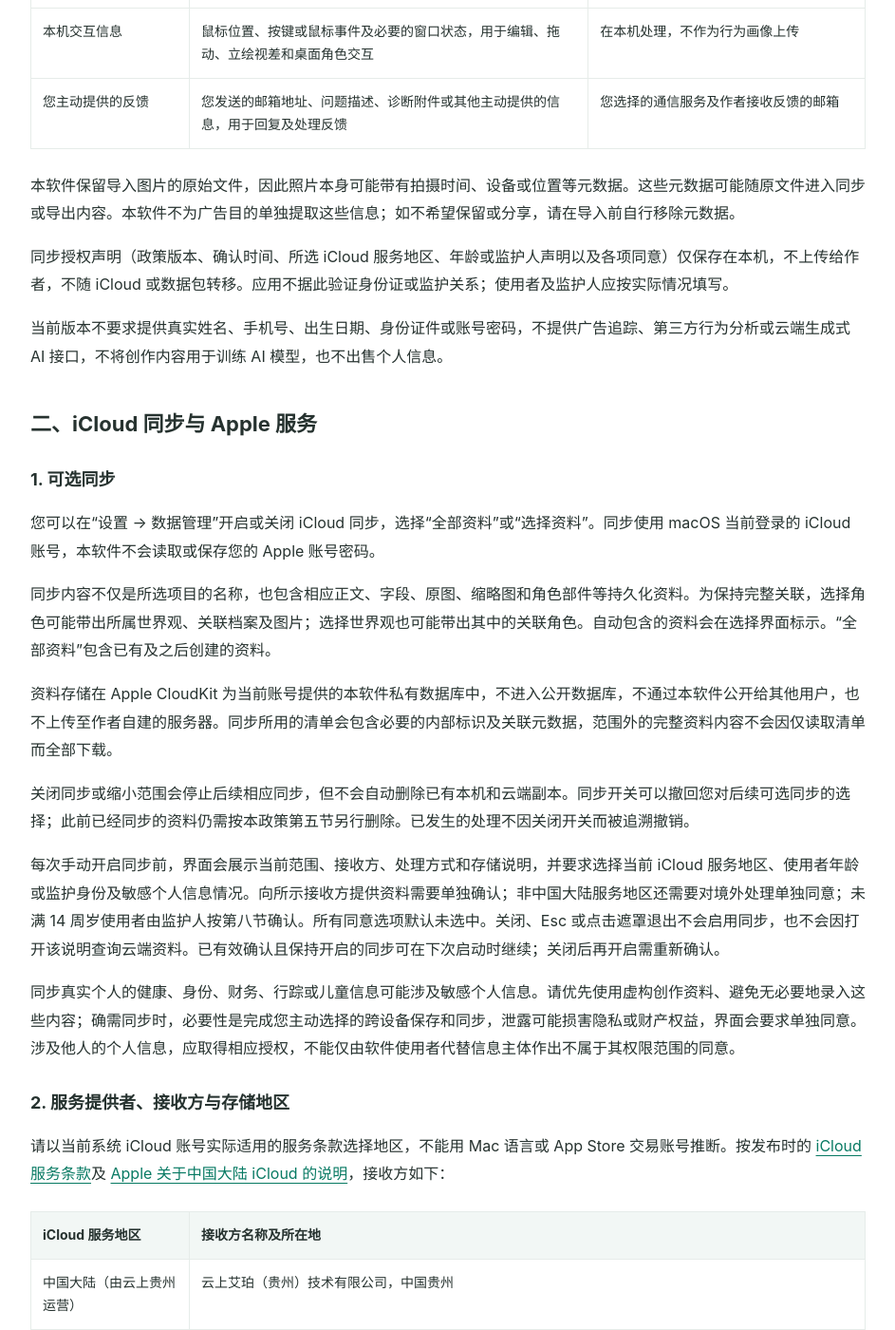
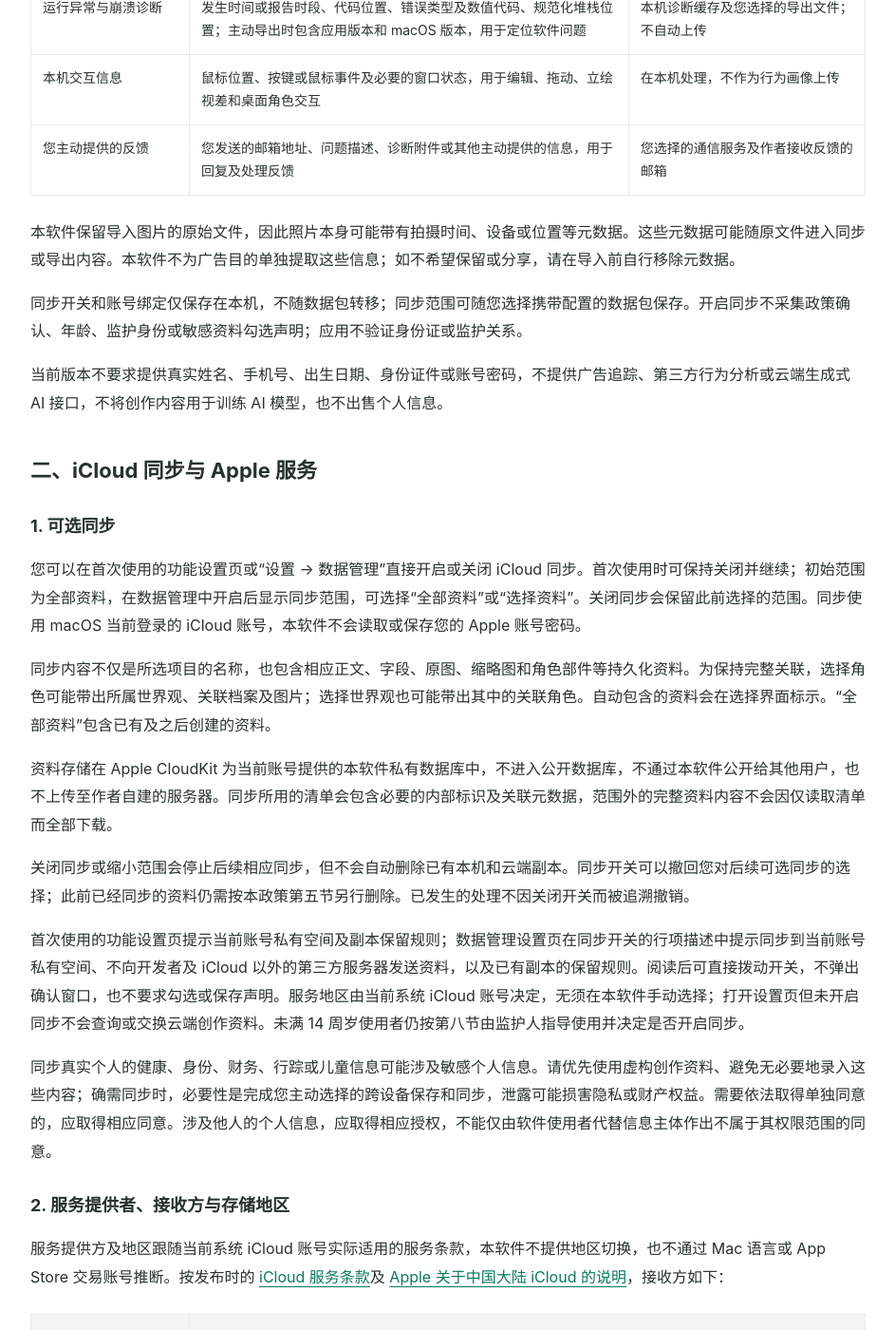
Before and after one commit to FaureWu/legal, a Jekyll site: the page built from ruaoc/privacy-policy.md, in a window 1280 px wide and 1400 px high, scrolled down 1320 px. Shown: the whole window at 95% size, without its empty margins (168-1111 px from the left). Built offline with Jekyll 4.4.1, drawn with Linux system fonts in a browser that asks for light colours; some of the changed text lies outside the part shown.

Commit message:
Publish Rua OC 1.0 policies for current data, interactions and 14-day trial

```diff
--- a/ruaoc/privacy-policy.md
+++ b/ruaoc/privacy-policy.md
@@ -24,18 +24,18 @@ permalink: /ruaoc/privacy-policy/
 
 | 类别 | 内容与用途 | 保存或处理位置 |
 | --- | --- | --- |
-| 创作资料 | 世界观及标签、角色资料及关联、档案与模板、属性、正文、关系图、时间线等，用于创建、编辑、检索、展示和关联资料 | 本机资料库；开启同步时，所选范围及关联资料也进入您自己的 iCloud 私有数据库 |
-| 图片与形象素材 | 导入图片的原文件、缩略图、名称、分类、备注、尺寸等，以及角色部件原图、裁切结果和变换设置，用于图库、形象编辑、展示和导出 | 本机；开启同步时按实际范围同步 |
+| 创作资料 | 世界观及标签、角色资料及关联、档案与模板、属性与设定（如生日、性格和偏好颜色）、正文、关系图、时间线、角色语录文本及触发场景、概率和间隔设置等，用于创建、编辑、检索、展示和关联资料 | 本机资料库；开启同步时，所选范围及关联资料也进入您自己的 iCloud 私有数据库 |
+| 图片与形象素材 | 导入图片的原文件、缩略图、名称、分类、备注、尺寸等，以及角色部件原图、裁切结果、部件版本、颜色与形变设置、已保存套装及缩略图、当前套装选择、眼镜和头饰显示状态，用于图库、形象编辑、展示和导出 | 本机；开启同步时按实际范围同步 |
 | 应用配置 | 外观、启动页面、最近页面、桌面角色选项、同步范围及其他应用状态，用于记住您的设置和恢复工作区 | 本机；选择携带配置的数据包可包含部分配置 |
-| 试用与购买记录 | Apple StoreKit 提供的商品标识、交易标识、原始购买时间及撤销状态，用于验证买断权限、计算 7 天试用期限和恢复购买 | Apple 商店服务及其本机交易记录；不上传至作者自建服务器，不放入创作资料的 iCloud 同步或导出数据包 |
-| 同步所需信息 | CloudKit 返回的账号标识、本软件生成的随机客户端标识、资料内部标识、内容校验值、同步确认状态及事务信息，用于区分账号和客户端、合并变化及处理重试 | 本机同步状态，以及必要的 iCloud 私有记录；不用于广告或跨应用追踪 |
+| 试用与购买记录 | Apple StoreKit 提供的商品标识、交易标识、原始购买时间及撤销状态，用于验证买断权限、计算 14 天试用期限和恢复购买 | Apple 商店服务及其本机交易记录；不上传至作者自建服务器，不放入创作资料的 iCloud 同步或导出数据包 |
+| 同步所需信息 | CloudKit 返回的账号标识、本软件生成的随机客户端标识、资料内部标识、内容校验值、同步启停状态及事务信息，用于区分账号和客户端、合并变化及处理重试 | 本机同步状态，以及必要的 iCloud 私有记录；不用于广告或跨应用追踪 |
 | 运行异常与崩溃诊断 | 发生时间或报告时段、代码位置、错误类型及数值代码、规范化堆栈位置；主动导出时包含应用版本和 macOS 版本，用于定位软件问题 | 本机诊断缓存及您选择的导出文件；不自动上传 |
 | 本机交互信息 | 鼠标位置、按键或鼠标事件及必要的窗口状态，用于编辑、拖动、立绘视差和桌面角色交互 | 在本机处理，不作为行为画像上传 |
 | 您主动提供的反馈 | 您发送的邮箱地址、问题描述、诊断附件或其他主动提供的信息，用于回复及处理反馈 | 您选择的通信服务及作者接收反馈的邮箱 |
 
 本软件保留导入图片的原始文件，因此照片本身可能带有拍摄时间、设备或位置等元数据。这些元数据可能随原文件进入同步或导出内容。本软件不为广告目的单独提取这些信息；如不希望保留或分享，请在导入前自行移除元数据。
 
-同步授权声明（政策版本、确认时间、所选 iCloud 服务地区、年龄或监护人声明以及各项同意）仅保存在本机，不上传给作者，不随 iCloud 或数据包转移。应用不据此验证身份证或监护关系；使用者及监护人应按实际情况填写。
+同步开关和账号绑定仅保存在本机，不随数据包转移；同步范围可随您选择携带配置的数据包保存。开启同步不采集政策确认、年龄、监护身份或敏感资料勾选声明；应用不验证身份证或监护关系。
 
 当前版本不要求提供真实姓名、手机号、出生日期、身份证件或账号密码，不提供广告追踪、第三方行为分析或云端生成式 AI 接口，不将创作内容用于训练 AI 模型，也不出售个人信息。
 
@@ -43,7 +43,7 @@ permalink: /ruaoc/privacy-policy/
 
 ### 1. 可选同步
 
-您可以在“设置 → 数据管理”开启或关闭 iCloud 同步，选择“全部资料”或“选择资料”。同步使用 macOS 当前登录的 iCloud 账号，本软件不会读取或保存您的 Apple 账号密码。
+您可以在首次使用的功能设置页或“设置 → 数据管理”直接开启或关闭 iCloud 同步。首次使用时可保持关闭并继续；初始范围为全部资料，在数据管理中开启后显示同步范围，可选择“全部资料”或“选择资料”。关闭同步会保留此前选择的范围。同步使用 macOS 当前登录的 iCloud 账号，本软件不会读取或保存您的 Apple 账号密码。
 
 同步内容不仅是所选项目的名称，也包含相应正文、字段、原图、缩略图和角色部件等持久化资料。为保持完整关联，选择角色可能带出所属世界观、关联档案及图片；选择世界观也可能带出其中的关联角色。自动包含的资料会在选择界面标示。“全部资料”包含已有及之后创建的资料。
 
@@ -51,13 +51,13 @@ permalink: /ruaoc/privacy-policy/
 
 关闭同步或缩小范围会停止后续相应同步，但不会自动删除已有本机和云端副本。同步开关可以撤回您对后续可选同步的选择；此前已经同步的资料仍需按本政策第五节另行删除。已发生的处理不因关闭开关而被追溯撤销。
 
-每次手动开启同步前，界面会展示当前范围、接收方、处理方式和存储说明，并要求选择当前 iCloud 服务地区、使用者年龄或监护身份及敏感个人信息情况。向所示接收方提供资料需要单独确认；非中国大陆服务地区还需要对境外处理单独同意；未满 14 周岁使用者由监护人按第八节确认。所有同意选项默认未选中。关闭、Esc 或点击遮罩退出不会启用同步，也不会因打开该说明查询云端资料。已有效确认且保持开启的同步可在下次启动时继续；关闭后再开启需重新确认。
+首次使用的功能设置页提示当前账号私有空间及副本保留规则；数据管理设置页在同步开关的行项描述中提示同步到当前账号私有空间、不向开发者及 iCloud 以外的第三方服务器发送资料，以及已有副本的保留规则。阅读后可直接拨动开关，不弹出确认窗口，也不要求勾选或保存声明。服务地区由当前系统 iCloud 账号决定，无须在本软件手动选择；打开设置页但未开启同步不会查询或交换云端创作资料。未满 14 周岁使用者仍按第八节由监护人指导使用并决定是否开启同步。
 
-同步真实个人的健康、身份、财务、行踪或儿童信息可能涉及敏感个人信息。请优先使用虚构创作资料、避免无必要地录入这些内容；确需同步时，必要性是完成您主动选择的跨设备保存和同步，泄露可能损害隐私或财产权益，界面会要求单独同意。涉及他人的个人信息，应取得相应授权，不能仅由软件使用者代替信息主体作出不属于其权限范围的同意。
+同步真实个人的健康、身份、财务、行踪或儿童信息可能涉及敏感个人信息。请优先使用虚构创作资料、避免无必要地录入这些内容；确需同步时，必要性是完成您主动选择的跨设备保存和同步，泄露可能损害隐私或财产权益。需要依法取得单独同意的，应取得相应同意。涉及他人的个人信息，应取得相应授权，不能仅由软件使用者代替信息主体作出不属于其权限范围的同意。
 
 ### 2. 服务提供者、接收方与存储地区
 
-请以当前系统 iCloud 账号实际适用的服务条款选择地区，不能用 Mac 语言或 App Store 交易账号推断。按发布时的 [iCloud 服务条款](https://www.apple.com/legal/internet-services/icloud/)及 [Apple 关于中国大陆 iCloud 的说明](https://support.apple.com/zh-cn/111754)，接收方如下：
+服务提供方及地区跟随当前系统 iCloud 账号实际适用的服务条款，本软件不提供地区切换，也不通过 Mac 语言或 App Store 交易账号推断。按发布时的 [iCloud 服务条款](https://www.apple.com/legal/internet-services/icloud/)及 [Apple 关于中国大陆 iCloud 的说明](https://support.apple.com/zh-cn/111754)，接收方如下：
 
 | iCloud 服务地区 | 接收方名称及所在地 |
 | --- | --- |
@@ -74,11 +74,11 @@ permalink: /ruaoc/privacy-policy/
 
 以上接收方为您提供 iCloud 服务，通过 CloudKit 接收、传输、存储及同步本节所列创作内容、图片原文件、必要关联资料和同步标识，目的为实现您选择的跨设备同步及恢复。服务商还按其规则处理连接、账号和服务安全所需的信息。作者不通过应用取得这些私有资料的访问后台。
 
-中国大陆由云上贵州运营的 iCloud 内容储存在中国境内；Apple 自身的有限服务信息可能在境外处理，详见 [Apple 的说明](https://support.apple.com/zh-cn/121767)。非大陆服务地区的资料可能储存在中国大陆以外；接收方所在地不等于所有服务器所在地，具体节点由服务商安排，本软件不能识别或保证每个实际节点。境外法律、监督及权利救济方式可能与中国大陆不同。境外处理的单独确认不替代依法应履行的其他义务。
+中国大陆由云上贵州运营的 iCloud 内容储存在中国境内；Apple 自身的有限服务信息可能在境外处理，详见 [Apple 的说明](https://support.apple.com/zh-cn/121767)。非大陆服务地区的资料可能储存在中国大陆以外；接收方所在地不等于所有服务器所在地，具体节点由服务商安排，本软件不能识别或保证每个实际节点。境外法律、监督及权利救济方式可能与中国大陆不同。开启同步不替代境外处理依法应履行的其他义务。
 
 云上贵州客服电话为 400-602-5026，联系及权利申请入口见 [云上贵州隐私政策](https://www.icloud.com.cn/gcbd-privacy-policy/)及 [iCloud（中国大陆）](https://www.icloud.com.cn/)；Apple 各接收方的联系入口为 [Apple 隐私联系](https://www.apple.com/legal/privacy/contact/)，可通过 [数据与隐私](https://privacy.apple.com/)申请访问、更正、复制或删除账号相关资料，也可先联系作者获取操作协助。服务方的受理、身份核实及处理范围按其政策执行。软件内及系统中的停止同步、导出与删除方法见第五节。
 
-更换账号、服务地区或使用者年龄/监护情况后，请关闭并重新开启同步，按当前情况确认。检测到账号变化时，应用会暂停同步；不根据系统语言静默替您改选服务商。
+同步开启期间检测到账号变化时，应用会暂停同步；重启后也会在云端资料读写前检查已有账号绑定。您主动重新开启开关时，应用将使用当前系统 iCloud 账号。应用不读取账号国家或地区，不根据系统语言替您选择服务商。
 
 ### 3. 服务状态与通知
 
@@ -112,9 +112,13 @@ iCloud 的实际储存位置、可用性及服务规则取决于账号地区和
 
 您选择文件进行导入时，本软件读取所选图片或数据包；导出时，将所选范围和必要关联内容写入您选定的位置。软件会根据 macOS 的权限和您发起的操作访问文件，不因使用某项功能而要求提供通讯录、精确定位、摄像头或麦克风资料。
 
-数据包可携带您选择的部分应用配置，并在导入成功后恢复；不会携带本软件诊断缓存或系统开机自启动授权。数据包和导出的原图片文件没有提供应用层密码加密。请注意文件保存位置和接收人，必要时使用您选择的加密工具。
+数据包可携带您选择的部分应用配置，包括主题、启动页、桌面角色选项（含键盘跟随开关）、文档锁定状态和同步范围，并在导入成功后恢复；iCloud 同步仅同步创作资料，不跨设备同步这些本机配置。数据包不会携带同步启停、账号绑定、输入监控或系统开机自启动授权、购买权限、本机诊断缓存及首次使用进度。数据包和导出的原图片文件没有提供应用层密码加密。请注意文件保存位置和接收人，必要时使用您选择的加密工具。
 
 桌面角色和立绘会在本机使用鼠标位置或鼠标事件实现交互，不记录或上传其他应用的文档内容。开机自启动使用 macOS 登录项机制，您可在软件或系统设置中关闭。
+
+桌面角色的“跟随键盘输入”功能使用硬件按键位置触发动作，并在键帽上短暂显示对应标识，不读取输入法组成的正文，不保存或上传按键记录。键帽文字约一秒后消失，停止输入 5 秒后收起键盘。“跟随键盘输入”默认开启，“仅在应用内跟随”默认关闭。响应其他应用中的按键仍需要您主动授予 macOS“输入监控”权限；未授权时仅响应本应用内的按键。开启“仅在应用内跟随”后，即使已授权，也只响应本应用内的按键。系统启用安全输入时暂停响应。您可在设置页的桌面角色中关闭该功能，或在 macOS 系统设置中撤销输入监控授权；角色隐藏后停止监听。
+
+角色语录由您自行填写，按所设场景、概率和间隔在本机选择并显示；不读取其他应用的聊天内容，不调用云端 AI 生成回复。语录文本与规则作为角色资料保存，可随该角色同步和导出；当前显示的气泡、动作进度、鼠标轨迹和按键事件不作为创作资料保存或同步。桌面角色可在其他窗口之上显示您填写的语录，请留意屏幕共享或旁人可见的内容，必要时关闭语录或隐藏角色。
 
 如果您选择把导出文件存入其他云盘、通过邮件发送或交由其他软件打开，相应服务会按照其规则处理文件。这属于您选择的后续操作，本软件不会自动替您向作者发送导出文件。
 
@@ -138,11 +142,11 @@ iCloud 的实际储存位置、可用性及服务规则取决于账号地区和
 
 即使试用到期或没有有效购买权限，也可从欢迎页、到期提示的“资料与隐私”或设置入口免费导出全部/所选资料的数据包，以及可用文本编辑器查阅和复制的 JSON 副本。JSON 中图片原文件等二进制内容以 Base64 完整保留；JSON 用于查阅，不用于应用内导入。如需查阅、更正、复制或删除个人信息的操作协助，可联系作者；作者不以购买作为受理个人信息权利请求的前提，也不要求您发送完整资料库。
 
-### 2. 删除本机资料
+### 2. 删除资料与管理副本
 
 创作资料在本机保留供您持续使用，直至您主动删除或清理相应资料库。部分删除提供撤销机会；如仍处于待确认或可撤销阶段，请完成相应操作。处于已启用的同步范围内的资料删除可能传播到 iCloud 和其他设备。
 
-在“设置 → 数据管理”或到期后的“资料与隐私”中，可执行“删除本机资料”。经再次确认后，应用先关闭并结束同步，再删除全部本机创作记录及本机同步恢复副本、清除对应的内存图片缓存和同步授权记录；此操作不可撤销，购买记录不受影响。它是应用层资料清理，不是对磁盘或系统备份进行取证意义上的安全擦除。若恢复副本清理失败，界面会提示重试并保持同步关闭。该操作不会向 iCloud 发出整库删除，也不会删除其他设备、导出文件或系统备份；重新开启同步可能重新下载保留的云端资料。
+应用不提供一键删除全部本机资料的入口。创作功能可用时，可在相应页面删除具体资料；到期后的“资料与隐私”提供免费导出、停止同步和诊断缓存清理。若需要清理本机资料库的操作协助，可联系作者，无需提供完整资料库。
 
 仅卸载应用不保证删除本机资料、导出文件、系统备份或云端副本。导出文件和您自行建立的备份需要单独删除；macOS 或其他备份服务所保留的副本受其管理规则约束。
 
@@ -188,11 +192,11 @@ iCloud 的实际储存位置、可用性及服务规则取决于账号地区和
 
 **范围与必要性。** 应用不主动要求儿童提供真实姓名、身份证、出生日期、学校、联系方式或位置。本机创作按第一节处理；只有监护人决定开启同步时，选定的创作内容、图片及其中可能包含的儿童个人信息和必要同步标识才通过第二节所示接收方同步，以实现跨设备保存与恢复。请避免记录无必要的真实儿童资料。儿童个人信息属于敏感个人信息，泄露可能损害儿童隐私和安全。
 
-**监护人确认。** 监护人须在开启说明中选择“使用者未满 14 周岁”，阅读本节，声明监护身份并确认同步，另行确认向接收方提供资料和敏感个人信息处理；非大陆 iCloud 还需单独同意境外处理。未完成确认不启用同步；拒绝不影响本机创作。该确认是本机声明，不是身份或监护关系认证，不要求上传证件。使用 iCloud 仍须符合其适用年龄、家庭账号及监护要求，不能通过本软件规避这些条件。
+**监护人指导与同意。** 未满 14 周岁使用者应由监护人阅读本节和同步开关说明，决定是否开启同步。涉及儿童个人信息时，应依法取得监护人同意；需要单独同意的，应取得相应同意。界面不采集年龄、监护身份或敏感资料声明，开启同步不证明真实年龄、监护关系或已取得处理他人信息所需的授权。不启用同步不影响本机创作，不要求上传证件。使用 iCloud 仍须符合其适用年龄、家庭账号及监护要求，不能通过本软件规避这些条件。
 
 **保存与安全。** 保存期限、位置和删除方法分别按第二、四、五节执行。儿童资料不用于广告、行为画像、公开展示或 AI 训练，不因使用本软件出售或提供给营销方。作者只处理监护人主动发送且处理问题必要的反馈，不通过软件访问私有创作库；发现未经授权或不必要的儿童信息后及时删除。确需人工接触反馈时，只允许处理问题所必需的人员按最小范围使用。
 
-**撤回与权利。** 监护人可随时关闭同步，免费导出和删除本机资料，并按第五节清理云端和其他设备。可通过 [faurewu@icloud.com](mailto:faurewu@icloud.com)要求查阅、更正、复制、删除作者收到的儿童反馈，撤回同意或提出投诉；作者按第五节期限答复，仅核实监护身份和请求所必需的信息，不索取无关证件。确需变化处理目的、方式、信息种类或接收方并依法需要重新同意的，将重新告知监护人并取得相应同意。
+**撤回与权利。** 监护人可随时关闭同步，免费导出本机资料，并按第五节管理本机、云端和其他设备的资料。可通过 [faurewu@icloud.com](mailto:faurewu@icloud.com)要求查阅、更正、复制、删除作者收到的儿童反馈，撤回同意或提出投诉；作者按第五节期限答复，仅核实监护身份和请求所必需的信息，不索取无关证件。确需变化处理目的、方式、信息种类或接收方并依法需要重新同意的，将重新告知监护人并取得相应同意。
 
 ## 九、政策更新与联系
 
--- a/ruaoc/user-agreement.md
+++ b/ruaoc/user-agreement.md
@@ -20,9 +20,9 @@ permalink: /ruaoc/user-agreement/
 
 ## 一、软件功能与使用范围
 
-本软件是个人创作资料管理工具，提供世界观、档案与模板、属性与正文编辑、关系图、时间线、图库分类与图片管理、角色资料及形象部件自定义、立绘展示、桌面角色、资料关联、数据包导入导出和可选 iCloud 同步等功能。具体功能以所安装版本为准。
+本软件是个人创作资料管理工具，提供世界观、档案与模板、属性与正文编辑、关系图、时间线、图库分类与图片管理、角色资料与设定、形象部件与套装自定义、配饰显示、立绘展示、桌面角色与自定义语录、资料关联、数据包导入导出和可选 iCloud 同步等功能。具体功能以所安装版本为准。
 
-核心创作资料保存在本机，无须注册本软件账号即可使用。iCloud 同步使用 macOS 当前登录的 iCloud 账号，需要相应的系统服务、网络连接和可用储存空间。本软件目前不提供公开社区、多人协作、创作内容发布平台或云端生成式 AI 服务。
+核心创作资料保存在本机，无须注册本软件账号即可使用。iCloud 同步使用 macOS 当前登录的 iCloud 账号，需要相应的系统服务、网络连接和可用储存空间。本软件目前不提供公开社区、多人协作、创作内容发布平台或云端生成式 AI 服务。“首页”“空间”“演绎”中的准备中提示不表示相应功能已经开放，也不构成对上线日期的承诺。
 
 本软件当前支持 macOS 15.0 及以上版本的 Apple Silicon Mac。不同系统、设备和素材的显示效果可能不同；更新版本的适用条件以实际发布信息为准。
 
@@ -60,7 +60,7 @@ permalink: /ruaoc/user-agreement/
 
 ## 四、导入、导出与备份
 
-您可以在“设置 → 数据管理”导出全部或选择范围内的数据包，并选择是否携带配置信息。为保持资料关联完整，导出会自动包含依赖资料；例如选择一个角色可能同时带出其所属世界观、关联档案、图片及部件。请在导出前检查实际范围。
+您可以在“设置 → 数据管理”导出全部或选择范围内的数据包，并选择是否携带配置信息。为保持资料关联完整，导出会自动包含依赖资料；角色资料包含已保存的语录规则、形象调整、配饰状态、部件版本和套装。例如选择一个角色可能同时带出其所属世界观、关联档案、图片及部件。请在导出前检查实际范围。
 
 另可导出供查阅的 JSON 副本，其中二进制原文件以 Base64 保留；此副本可用文本编辑器查看和复制，不用于应用内导入。数据包和 JSON 导出在试用到期后仍免费可用。
 
@@ -72,9 +72,9 @@ permalink: /ruaoc/user-agreement/
 
 ## 五、iCloud 同步
 
-iCloud 同步默认关闭，您可以在“设置 → 数据管理”开启，选择全部资料或指定资料。选定范围会自动包含必要关联内容；“全部资料”也包含之后创建的资料。资料保存在当前系统 iCloud 账号的本软件私有数据库中，不公开发布给其他用户。
+iCloud 同步默认关闭，您可以在首次使用的功能设置页或“设置 → 数据管理”直接开启，也可保持关闭继续使用本机功能。初始同步范围为全部资料；数据管理中开启后显示同步范围，可选择全部资料或指定资料。选定范围会自动包含必要关联内容；“全部资料”也包含之后创建的资料。资料保存在当前系统 iCloud 账号的本软件私有数据库中，不公开发布给其他用户。
 
-每次手动开启前需确认当前 iCloud 服务地区、接收方和资料范围；非大陆服务地区需要境外处理的单独同意，未满 14 周岁使用者由监护人按隐私政策中的儿童专门规则确认，涉及敏感个人信息的还需相应单独同意。拒绝同步不影响本机功能。接收方、地区、联系方式和权利行使方式见隐私政策第二节。
+同步开关的行项描述会提示资料仅同步至当前 iCloud 账号私有空间、不向开发者及其他服务器发送，以及已有副本保留规则，阅读后可直接开启，无确认弹窗或勾选声明。服务地区跟随系统 iCloud 账号，无须手动选择。检测到账号变化会暂停同步，主动重新开启将使用当前账号。界面不采集年龄或监护身份；未满 14 周岁使用者仍应由监护人按隐私政策中的儿童专门规则指导使用并决定是否开启同步，需要依法取得同意的处理应取得相应同意。不启用同步不影响本机功能。接收方、地区、联系方式和权利行使方式见隐私政策第二节。
 
 关闭同步或缩小范围会保留已有本机和云端资料，不等同于删除云端副本。重新开启或重新选入范围时，软件会继续处理有关资料的变化。账号切换、网络中断、服务限制或储存空间不足可能使同步暂停或延迟。
 
@@ -86,7 +86,9 @@ Apple 服务的可用性、账号规则和储存安排受其适用条款约束
 
 图库预览、图片处理、角色部件处理和立绘景深计算在本机进行。立绘景深使用随软件提供的模型，当前不将图片发送到外部 AI 服务。单张图片的计算效果不代表真实三维结构或精确物理距离。
 
-桌面角色和立绘交互会使用本机的鼠标位置及必要的鼠标事件来实现拖动、点击和显示效果。您可关闭桌面角色或调整相关设置。开机自启动由 macOS 管理，需要时可在软件或系统登录项设置中关闭。
+桌面角色和立绘交互会使用本机的鼠标位置及必要的鼠标事件来实现拖动、点击和显示效果。“跟随键盘输入”可按硬件按键位置触发动作并短暂显示键帽标识；响应其他应用的按键需由您主动授予 macOS 输入监控权限，也可限制为仅在本应用内响应或关闭。软件不保存或上传按键记录，不读取输入法组成的正文，具体处理见隐私政策。
+
+角色语录由您编辑，按自设场景、概率和间隔在本机显示，不是云端 AI 对话，也不是对您的实际心情、性格或行为的判断。语录属于您的创作资料，可随角色保存、同步和导出；请注意桌面显示及屏幕共享时的可见内容。您可关闭桌面角色或调整相关设置。开机自启动由 macOS 管理，需要时可在软件或系统登录项设置中关闭。
 
 软件会查询 Apple 已公开的商店版本信息，并提供打开 App Store 的入口；实际下载、安装和商店交易由 Apple 处理。
 
```
Also changed, not shown: other parts of ruaoc/privacy-policy.md (+4 -4 lines), other parts of ruaoc/user-agreement.md (+4 -4 lines).
